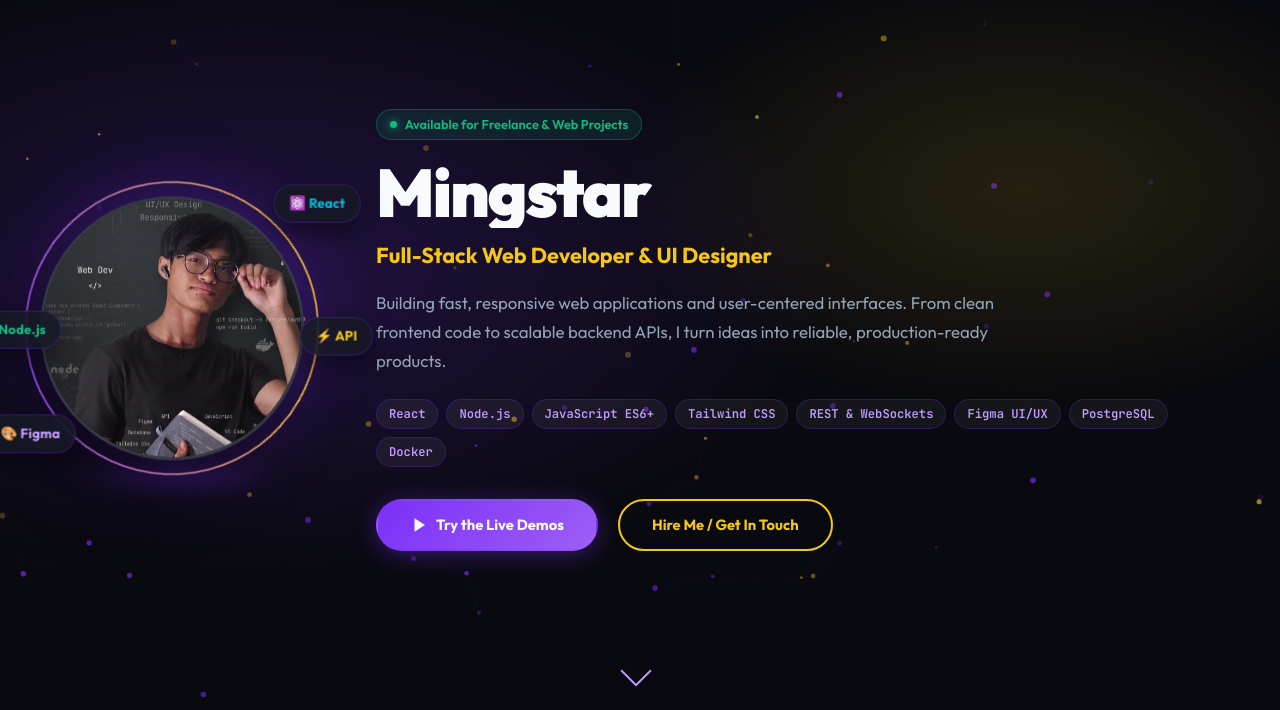
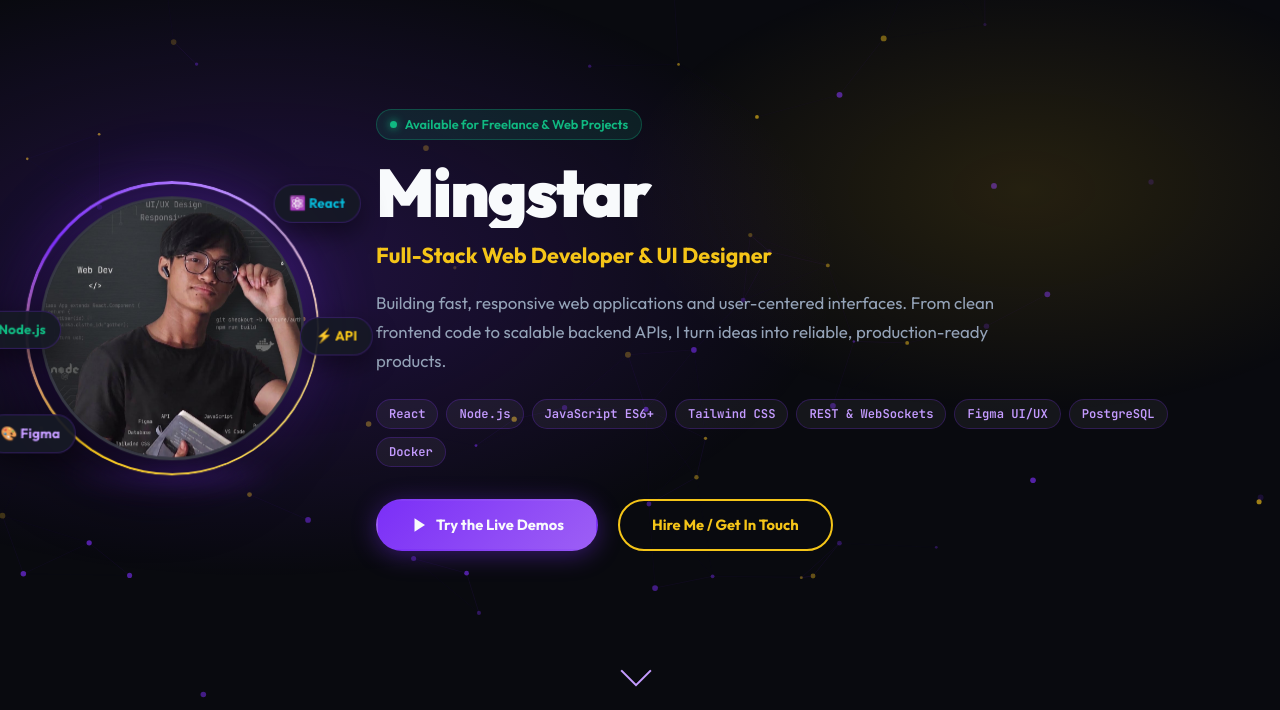
Before and after one commit to Mingstar556/My-portfillo, a plain HTML site: page index.html in a window 1280 px wide. Shown: the part 90-800 px from the top of the page. Drawn offline with Linux system fonts and the light colour scheme.

Commit message:
fix: resolve 3D avatar glitching (tilt overridden by float animation, ring flicker)
- Move idle-float animation to a dedicated .avatar-float wrapper so the
  pointer/gyro tilt transform on .avatar-tilt is never overridden by a
  running CSS animation (caused frozen/jerky motion on hover)
- Spin the ring gradient via @property --ring-angle instead of rotating
  the masked element, which flickered inside 3D contexts
- Remove backdrop-filter from floating orbs (Chrome flicker source in
  animated 3D contexts); compensate with a more opaque background

```diff
--- a/app.js
+++ b/app.js
@@ -107,7 +107,6 @@ const REDUCED_MOTION = window.matchMedia("(prefers-reduced-motion: reduce)").mat
     const r = scene.getBoundingClientRect();
     const px = (e.clientX - r.left) / r.width - 0.5;   // -0.5 … 0.5
     const py = (e.clientY - r.top) / r.height - 0.5;
-    scene.classList.add("is-tilting");
     setGlare(e.clientX, e.clientY);
     if (raf) return;
     raf = requestAnimationFrame(() => {
@@ -118,7 +117,6 @@ const REDUCED_MOTION = window.matchMedia("(prefers-reduced-motion: reduce)").mat
   });
 
   scene.addEventListener("pointerleave", () => {
-    scene.classList.remove("is-tilting");
     tilt.style.transform = "";
   });
 
--- a/index.html
+++ b/index.html
@@ -51,6 +51,7 @@
       <!-- 3D INTERACTIVE PROFILE -->
       <div class="avatar-scene" id="avatarScene" aria-label="Interactive 3D profile photo — move your cursor to tilt">
         <div class="avatar-tilt" id="avatarTilt">
+          <div class="avatar-float">
             <div class="avatar-card">
               <img class="avatar-photo" src="profile.jpg" alt="Mingstar — Full-Stack Web Developer &amp; UI Designer" />
               <div class="avatar-glare" aria-hidden="true"></div>
@@ -61,6 +62,7 @@
             <div class="avatar-orb orb-2" aria-hidden="true">🟢 Node.js</div>
             <div class="avatar-orb orb-3" aria-hidden="true">🎨 Figma</div>
             <div class="avatar-orb orb-4" aria-hidden="true">⚡ API</div>
+          </div>
         </div>
         <span class="avatar-hint">3D — move your cursor over the photo</span>
       </div>
--- a/style.css
+++ b/style.css
@@ -261,9 +261,15 @@ img { max-width: 100%; display: block; }
   transform-style: preserve-3d;
   transition: transform 0.3s cubic-bezier(0.2, 0.8, 0.3, 1);
   will-change: transform;
+}
+/* Idle float lives on its own layer so the JS tilt transform on
+   .avatar-tilt is never overridden by a running animation. */
+.avatar-float {
+  position: absolute;
+  inset: 0;
+  transform-style: preserve-3d;
   animation: floatIdle 6s ease-in-out infinite;
 }
-.avatar-scene.is-tilting .avatar-tilt { animation-play-state: paused; }
 
 .avatar-card {
   position: absolute;
@@ -296,37 +302,49 @@ img { max-width: 100%; display: block; }
 }
 .avatar-scene:hover .avatar-glare { opacity: 1; }
 
-/* Orbiting gradient ring */
+/* Orbiting gradient ring — the gradient spins via @property angle
+   instead of rotating the element, which flickers inside 3D contexts. */
+@property --ring-angle {
+  syntax: '<angle>';
+  initial-value: 0deg;
+  inherits: false;
+}
 .avatar-ring {
   position: absolute;
   inset: -12px;
   border-radius: 50%;
-  border: 2.5px solid transparent;
-  background: linear-gradient(135deg, var(--purple), var(--gold)) border-box;
-  -webkit-mask: linear-gradient(#fff 0 0) padding-box, linear-gradient(#fff 0 0);
-  mask: linear-gradient(#fff 0 0) padding-box, linear-gradient(#fff 0 0);
-  -webkit-mask-composite: destination-out;
+  padding: 2.5px;
+  background: conic-gradient(
+    from var(--ring-angle),
+    var(--purple),
+    var(--purple-light),
+    var(--gold-light),
+    var(--gold),
+    var(--purple)
+  );
+  -webkit-mask: linear-gradient(#fff 0 0) content-box, linear-gradient(#fff 0 0);
+  mask: linear-gradient(#fff 0 0) content-box, linear-gradient(#fff 0 0);
+  -webkit-mask-composite: xor;
   mask-composite: exclude;
+  transform: translateZ(24px);
   animation: spinRing 8s linear infinite;
-  transform: translateZ(24px);
   box-shadow: 0 0 34px rgba(123, 47, 247, 0.4);
   pointer-events: none;
-}
-@keyframes spinRing { to { transform: translateZ(24px) rotate(360deg); } }
+  backface-visibility: hidden;
+}
+@keyframes spinRing { to { --ring-angle: 360deg; } }
 
 /* Floating depth orbs */
 .avatar-orb {
   position: absolute;
   padding: 0.42rem 0.85rem;
   border-radius: var(--radius-full);
-  background: rgba(22, 25, 37, 0.88);
+  background: rgba(22, 25, 37, 0.94);
   border: 1px solid var(--glass-border);
   font-size: 0.78rem;
   font-weight: 700;
   letter-spacing: 0.01em;
   white-space: nowrap;
-  backdrop-filter: blur(6px);
-  -webkit-backdrop-filter: blur(6px);
   box-shadow: 0 10px 24px rgba(0, 0, 0, 0.45);
   pointer-events: none;
 }
@@ -1628,5 +1646,5 @@ a.contact-val:hover { color: var(--gold); }
     transition-duration: 0.01ms !important;
   }
   .reveal { opacity: 1; transform: none; }
-  .avatar-tilt { animation: none; }
-}
+  .avatar-float { animation: none; }
+}
```
Lines whose indentation alone changed are shown as unchanged.
